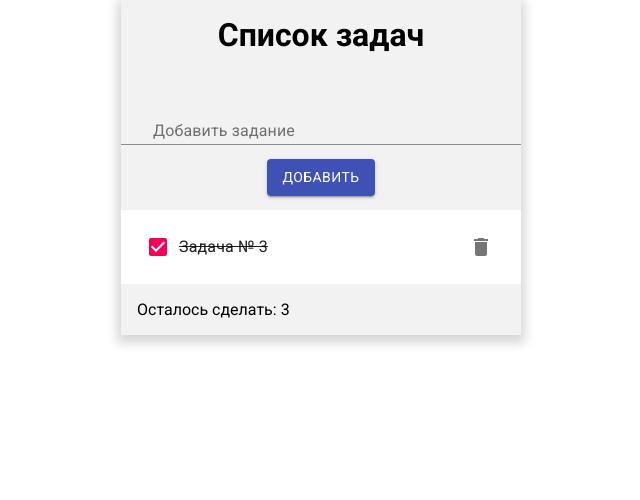
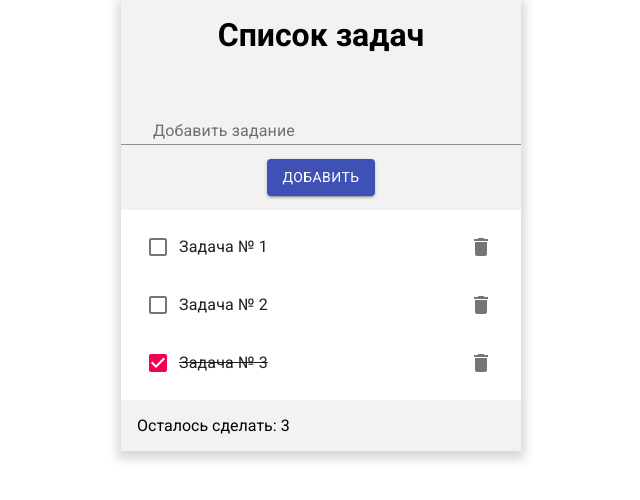
Before and after one commit to WebHeroSchool/avi_2todo, a React (Create React App) app: page / in a window 1280 px wide. Shown: the top 500 px of the page, without its empty margins (319-959 px from the left). Built offline with nearby package versions, Linux system fonts and the light colour scheme.

Commit message:
использование хуков: useState, useEffect

```diff
--- a/src/components/App/App.js
+++ b/src/components/App/App.js
@@ -1,33 +1,44 @@
-import React from 'react';
+import React, { useState, useEffect } from 'react';
 import InputItem from '../InputItem/InputItem';
 import ItemList from '../ItemList/ItemList';
 import Footer from '../Footer/Footer';
-import styles  from './App.module.css';
+import styles from './App.module.css';
 
-class App extends React.Component {
-  state = {
+const App = () => {
+  const initialState = {
+    count: 3,
     items: [
-      // {
-      //   value: 'Задача № 1',
-      //   isDone: false,
-      //   id: 1
-      // },
-      // {
-      //   value: 'Задача № 2',
-      //   isDone: false,
-      //   id: 2
-      // },
+      {
+        value: 'Задача № 1',
+        isDone: false,
+        id: 1
+      },
+      {
+        value: 'Задача № 2',
+        isDone: false,
+        id: 2
+      },
       {
         value: 'Задача № 3',
         isDone: true,
         id: 3
       }
-    ],
-    count: 3
-  };
+    ]
+  }
 
-  onClickDone = id => {
-    const newItemList =  this.state.items.map(item => {
+  const [todoItem, setTodoItem] = useState(initialState.items);
+  const [count, setCount] = useState(initialState.count);
+
+  useEffect(() => {
+    console.log("update");
+  });
+
+  useEffect(() => {
+    console.log("mount");
+  }, []);
+
+  const onClickDone = id => {
+    const newItemList =  todoItem.map(item => {
       const newItem = { ...item };
       if (item.id === id) {
         newItem.isDone = !item.isDone;
@@ -35,39 +46,41 @@ class App extends React.Component {
       return newItem;
     });
 
-    this.setState({ items: newItemList });
+    setTodoItem(newItemList);
   }
 
-  onClickDelete = id => this.setState(state => ({ items: state.items.filter(item => item.id !== id) }));
+  const onClickDelete = id => {
+    const newItems = todoItem.filter(item => item.id !== id);
+    setTodoItem(newItems);
+    setCount(count => count - 1);
+  }
 
-  onClickAdd = value => this.setState(state => ({
-    items: [
-      ...state.items,
+  const onClickAdd = value => {
+    const newTodoItem = [
+      ...todoItem,
       {
         value,
         isDone: false,
-        id: state.count + 1
+        id: count + 1
       }
-    ],
-      count: state.count + 1
-  }));
-
-  render() {
+    ];
+    setTodoItem(newTodoItem);
+    setCount(count => count + 1);
+  }
 
   return (<div className={styles.wrapper}>
       <h1 className={styles.title}>Список задач</h1>
 
-      <InputItem onClickAdd={this.onClickAdd} />
+    <InputItem onClickAdd={onClickAdd} />
       <ItemList
-         items={this.state.items}
-         onClickDone={this.onClickDone}
-         onClickDelete={this.onClickDelete}
+        items={todoItem}
+        onClickDone={onClickDone}
+        onClickDelete={onClickDelete}
       />
-      <Footer count={this.state.count} />
+    <Footer count={count} />
 
   </div>
   );
 }
-}
 
 export default App;
--- a/src/components/Item/Item.js
+++ b/src/components/Item/Item.js
@@ -11,13 +11,13 @@ import styles from './Item.module.css';
 
 class Item extends React.Component {
 
-  componentDidMount() {
-    this.timerID = setInterval(() => console.log('interval'), 1000);
-  };
+  // componentDidMount() {
+  //   this.timerID = setInterval(() => console.log('interval'), 1000);
+  // };
 
-  componentWillUnmount() {
-    clearInterval(this.timerID);
-  }
+  // componentWillUnmount() {
+  //   clearInterval(this.timerID);
+  // }
 
   render() {
     const { value, isDone, onClickDone, id, onClickDelete } = this.props;
--- a/src/components/ItemList/ItemList.js
+++ b/src/components/ItemList/ItemList.js
@@ -34,7 +34,6 @@ export default function ItemList( {items, id, onClickDone, onClickDelete} ) {
 }
 
 ItemList.propTypes = {
-  items: PropTypes.array.isRequired,
   onClickDone: PropTypes.func.isRequired,
   onClickDelete: PropTypes.func.isRequired
 };
```
Also changed, not shown: 1 other file (tests, documents, lock files or other folders). Lines whose indentation alone changed are shown as unchanged.
